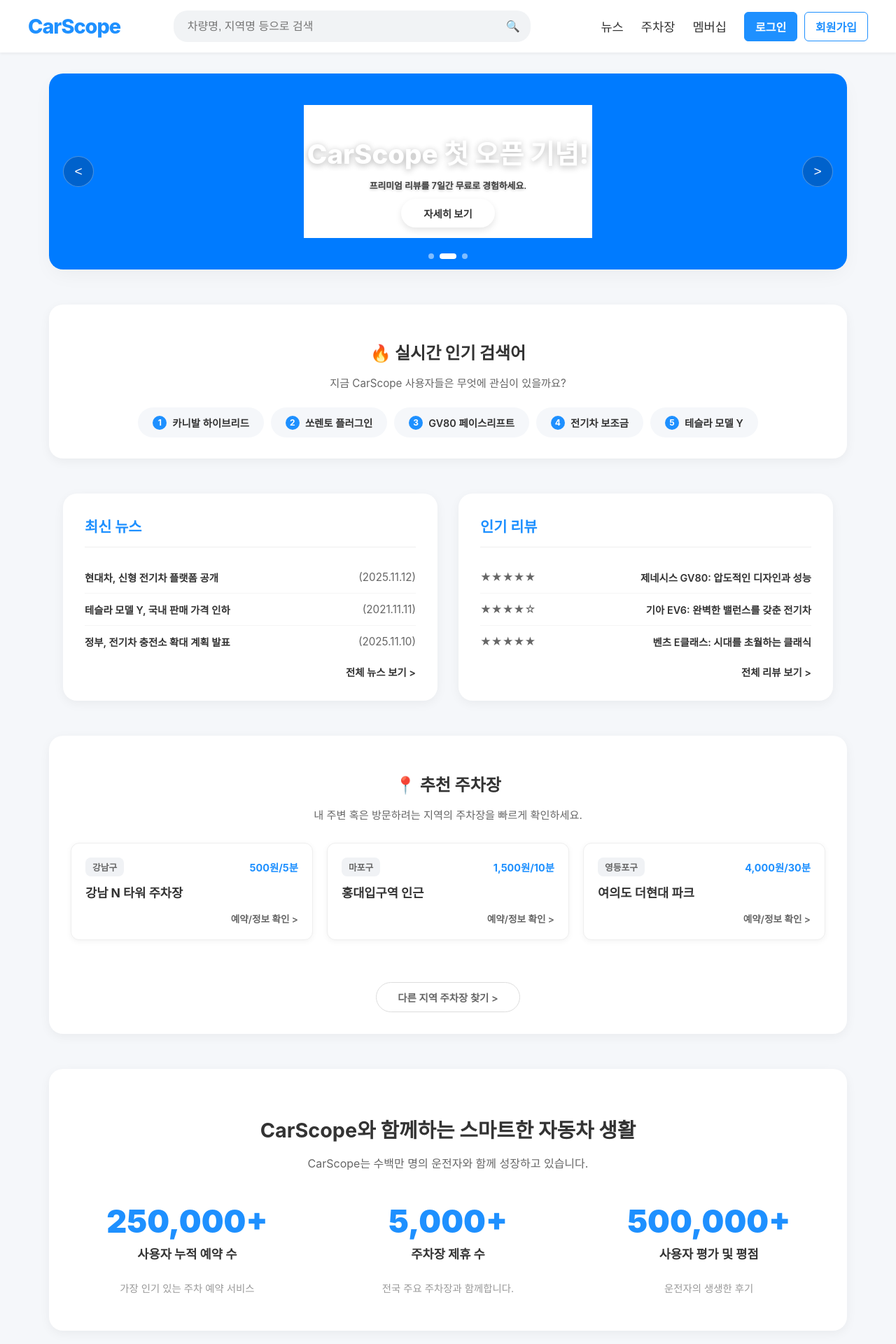
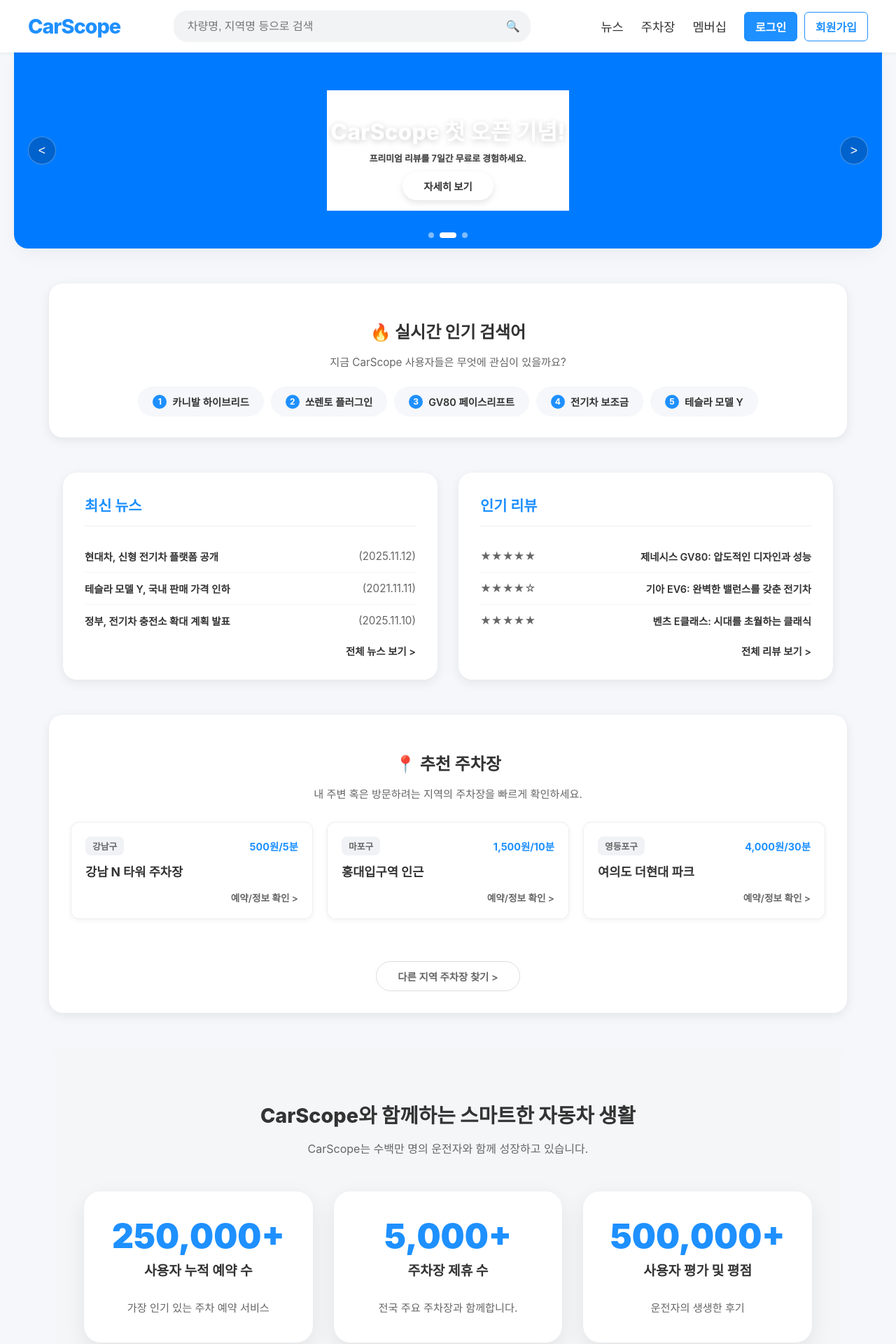
Before and after one commit to 2024136034-hakcheol/car-scope, a React (Create React App) app: page / in a window 1280 px wide. Shown: the top 1920 px of the page at 70% size. Built offline with nearby package versions, Linux system fonts and the light colour scheme; no server answers.

Commit message:
style: HomePage 하단 통계 섹션 입체적 카드형 디자인 적용

```diff
--- a/src/styles/HomePage.css
+++ b/src/styles/HomePage.css
@@ -7,7 +7,7 @@
     --bg-body: #f5f7fa;
     --white: #ffffff;
     --shadow-soft: 0 10px 30px -5px rgba(0, 0, 0, 0.05);
-    --shadow-card: 0 4px 15px rgba(0, 0, 0, 0.05);
+    --shadow-card: 0 4px 15px rgba(0, 0, 0, 0.08);
     --radius-lg: 20px;
     --container-width: 1140px;
 }
@@ -25,17 +25,20 @@ body {
     align-items: center;
     font-family: 'Pretendard', -apple-system, BlinkMacSystemFont, sans-serif;
     overflow-x: hidden;
-    padding-top: 30px;
+    padding-top: 0 !important;
+    margin-top: 0 !important;
     padding-bottom: 80px;
 }
 
 .main-banner-slider-wrapper {
     position: relative;
     width: 100%;
-    max-width: var(--container-width);
+    max-width: 100%;
     height: 280px;
+    margin-top: 0;
     margin-bottom: 50px;
-    border-radius: var(--radius-lg);
+    border-bottom-left-radius: var(--radius-lg);
+    border-bottom-right-radius: var(--radius-lg);
     overflow: hidden;
     box-shadow: var(--shadow-soft);
     background-color: var(--white);
@@ -78,24 +81,24 @@ body {
 }
 
 .banner-content h2 {
-    font-size: 2.4rem;
-    margin-bottom: 15px;
+    font-size: 2rem;
+    margin-bottom: 10px;
     font-weight: 800;
-    text-shadow: 0 2px 10px rgba(0, 0, 0, 0.3);
+    text-shadow: 0 2px 10px rgba(0, 0, 0, 0.2);
     line-height: 1.2;
 }
 
 .banner-content p {
-    font-size: 1.1rem;
+    font-size: 1rem;
     margin-bottom: 25px;
     opacity: 0.95;
     font-weight: 500;
-    text-shadow: 0 1px 4px rgba(0, 0, 0, 0.3);
+    text-shadow: 0 1px 4px rgba(0, 0, 0, 0.2);
 }
 
 .banner-cta {
     display: inline-block;
-    padding: 10px 32px;
+    padding: 10px 30px;
     background-color: var(--white);
     color: var(--text-dark);
     font-weight: 700;
@@ -116,13 +119,13 @@ body {
     position: absolute;
     top: 50%;
     transform: translateY(-50%);
-    width: 44px;
-    height: 44px;
+    width: 40px;
+    height: 40px;
     border-radius: 50%;
     background: rgba(0, 0, 0, 0.2);
     border: 1px solid rgba(255, 255, 255, 0.3);
     color: var(--white);
-    font-size: 1.2rem;
+    font-size: 1.1rem;
     cursor: pointer;
     display: flex;
     align-items: center;
@@ -132,7 +135,7 @@ body {
 }
 
 .slider-nav-arrows .arrow:hover {
-    background: rgba(0, 0, 0, 0.4);
+    background: rgba(0, 0, 0, 0.5);
 }
 
 .slider-nav-arrows .prev { left: 20px; }
@@ -418,12 +421,10 @@ body {
     width: 100%;
     max-width: var(--container-width);
     margin-bottom: 50px;
-    padding: 40px;
+    padding: 50px;
     box-sizing: border-box;
-    background-color: var(--white);
+    background-color: #f4f6f8;
     border-radius: var(--radius-lg);
-    box-shadow: var(--shadow-card);
-    border: 1px solid transparent;
     text-align: center;
 }
 
@@ -431,33 +432,45 @@ body {
     font-size: 1.8rem;
     color: var(--text-dark);
     margin-bottom: 15px;
-    font-weight: 700;
+    font-weight: 800;
 }
 
 .company-stats-section p {
     color: var(--text-medium);
-    margin-bottom: 40px;
+    margin-bottom: 50px;
     font-size: 1rem;
 }
 
 .stats-grid {
     display: flex;
     justify-content: center;
-    gap: 60px;
+    gap: 30px;
     flex-wrap: wrap;
 }
 
 .stat-item {
     flex: 1;
-    min-width: 200px;
+    min-width: 250px;
     display: flex;
     flex-direction: column;
     align-items: center;
-    padding: 10px;
+    justify-content: center;
+    padding: 40px 20px;
+    background-color: var(--white);
+    border-radius: 24px;
+    box-shadow: 0 10px 30px rgba(0, 0, 0, 0.08);
+    transition: transform 0.3s ease, box-shadow 0.3s ease;
+    position: relative;
+    top: 0;
+}
+
+.stat-item:hover {
+    transform: translateY(-10px);
+    box-shadow: 0 20px 40px rgba(0, 0, 0, 0.12);
 }
 
 .stat-value {
-    font-size: 2.8rem;
+    font-size: 3rem;
     font-weight: 900;
     color: var(--primary-color);
     margin-bottom: 10px;
@@ -466,16 +479,16 @@ body {
 }
 
 .stat-label-box {
-    font-size: 1.1rem;
+    font-size: 1.2rem;
     font-weight: 700;
     color: var(--text-dark);
-    margin-bottom: 6px;
+    margin-bottom: 8px;
     display: block;
 }
 
 .stat-description {
-    font-size: 0.9rem;
-    color: var(--text-light);
+    font-size: 0.95rem;
+    color: var(--text-medium);
     display: block;
 }
 
@@ -493,6 +506,7 @@ body {
 @media (max-width: 768px) {
     .main-banner-slider-wrapper {
         height: 240px;
+        margin-top: 0;
     }
     .banner-content h2 {
         font-size: 1.5rem;
```
